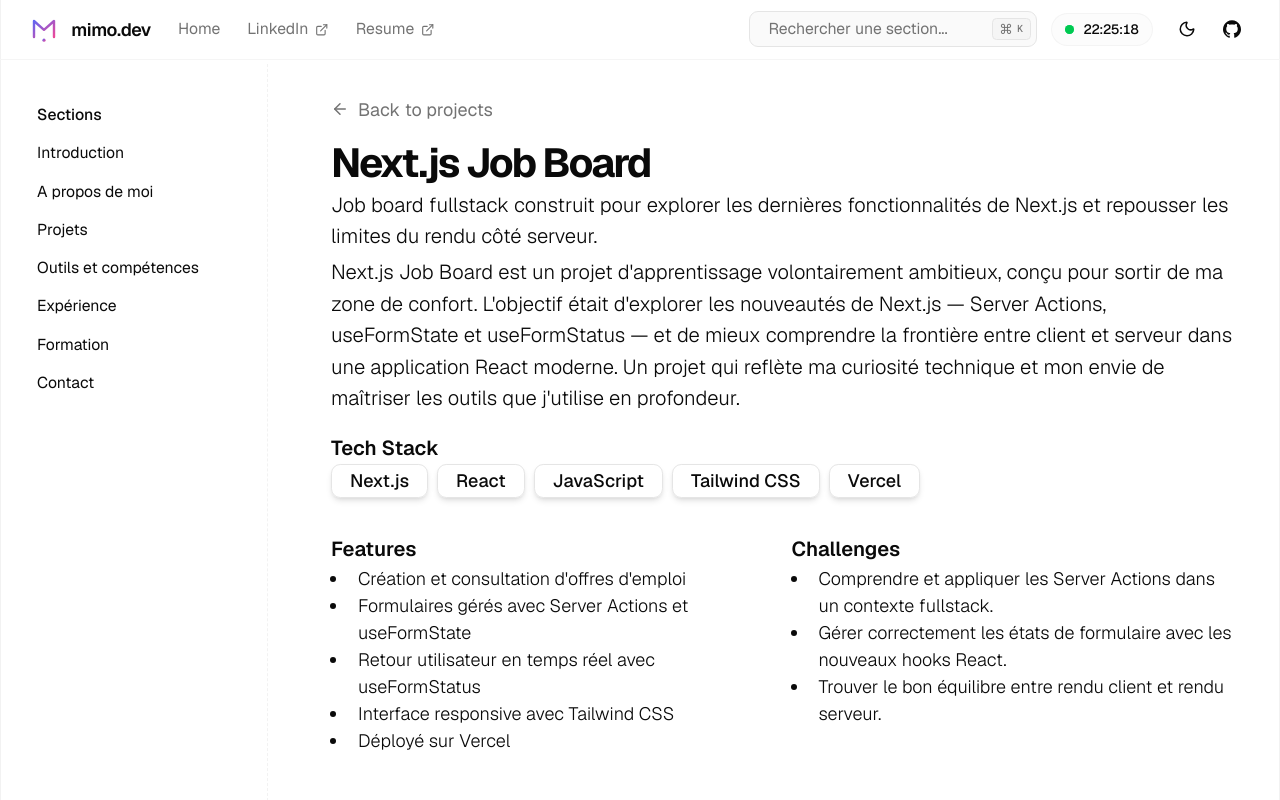
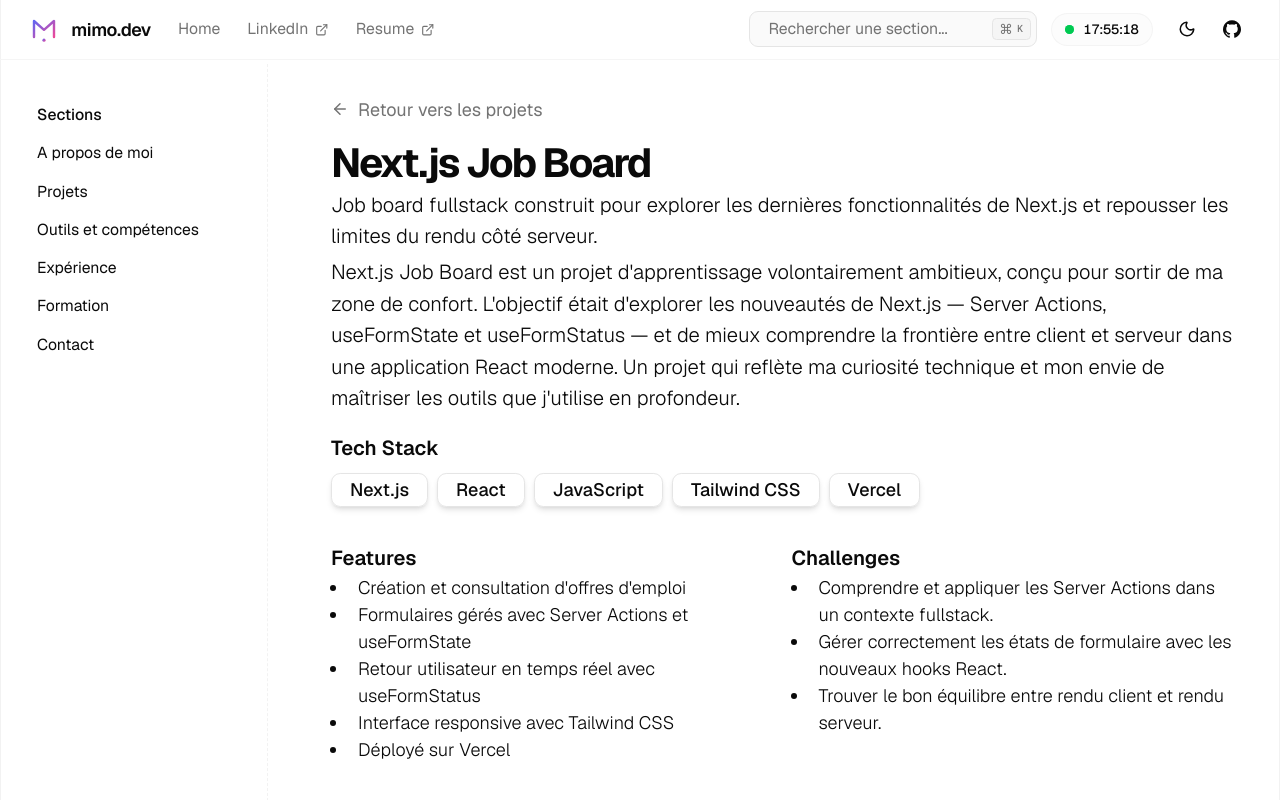
Before and after one commit to Phfyx/New-Portfolio, a Next.js app: page /projects/nextjs-job-board in a window 1280 px wide. Shown: the top 800 px of the page. Built offline with nearby package versions, Linux system fonts and the light colour scheme.

Commit message:
FEAT: fix des padding css et des sections

```diff
--- a/app/actions/sendMailServerActions.ts
+++ b/app/actions/sendMailServerActions.ts
@@ -61,7 +61,7 @@ export async function sendMessageServerAction(
   // Validation du message
   if (!message || message.length <= 10) {
     return {
-      messageError: 'Votre message est trop court. Dites-moi en un peu plus !',
+      messageError: 'Votre message est trop court. Dites-moi en un peu plus ! (minimun 10 caractéres)',
     };
   }
 
--- a/app/experience/page.tsx
+++ b/app/experience/page.tsx
@@ -37,7 +37,7 @@ const ExperiencePage = () => {
       <Pager
         prevHref="/skills-tools"
         nextHref="/education"
-        prevTitle="Outils et compétences"
+        prevTitle="Compétences"
         nextTitle="Formation"
       />
     </>
--- a/app/globals.css
+++ b/app/globals.css
@@ -135,9 +135,7 @@
 
 @layer utilities {
   .container-wrapper {
-    @apply mx-auto w-full max-w-[1536px];
     @apply border-x border-border/50;
-    padding-inline: max(0rem, calc((100vw - 1536px) / 2));
   }
 
   .border-grid {
--- a/app/projects/[id]/page.tsx
+++ b/app/projects/[id]/page.tsx
@@ -33,7 +33,7 @@ const ProjectDetails = async ({
           className="text-muted-foreground flex items-center gap-2"
         >
           <ArrowLeftIcon className="w-4 h-4" />
-          Back to projects
+          Retour vers les projets
         </Link>
       </>
     );
@@ -47,7 +47,7 @@ const ProjectDetails = async ({
           className="flex items-center gap-2 mb-4 text-muted-foreground cursor-pointer w-fit"
         >
           <ArrowLeftIcon className="w-4 h-4" />
-          Back to projects
+          Retour vers les projets
         </Link>
       </div>
 
@@ -59,7 +59,7 @@ const ProjectDetails = async ({
 
       <div id="badges" className="my-4">
         <h2 className="text-lg font-semibold">Tech Stack</h2>
-        <div className="flex flex-wrap items-center gap-2">
+        <div className="flex flex-wrap items-center gap-2 pt-2">
           {project.techStack?.map((tech) => (
             <Badge
               variant="outline"
--- a/components/mobile-nav.tsx
+++ b/components/mobile-nav.tsx
@@ -35,8 +35,8 @@ export function MobileNav() {
     [setMetaColor, metaColor]
   );
 
-  const formattedTime = time.toLocaleTimeString('en-IN', {
-    timeZone: 'Asia/Kolkata',
+  const formattedTime = time.toLocaleTimeString('fr-FR', {
+    timeZone: 'Europe/Paris',
     hour: '2-digit',
     minute: '2-digit',
     hour12: true,
--- a/components/site-header.tsx
+++ b/components/site-header.tsx
@@ -26,8 +26,8 @@ export function SiteHeader() {
 
 
   // Format time as HH:MM:SS
-  const formattedTime = time.toLocaleTimeString('en-IN', {
-    timeZone: 'Asia/Kolkata',
+  const formattedTime = time.toLocaleTimeString('fr-FR', {
+    timeZone: 'Europe/Paris',
     hour: '2-digit',
     minute: '2-digit',
     second: '2-digit',
--- a/config/docs.ts
+++ b/config/docs.ts
@@ -9,11 +9,6 @@ export const docsConfig = {
     {
       title: 'Sections',
       items: [
-        {
-          title: 'Introduction',
-          href: '/',
-          items: [],
-        },
         {
           title: 'A propos de moi',
           href: '/about',
```
